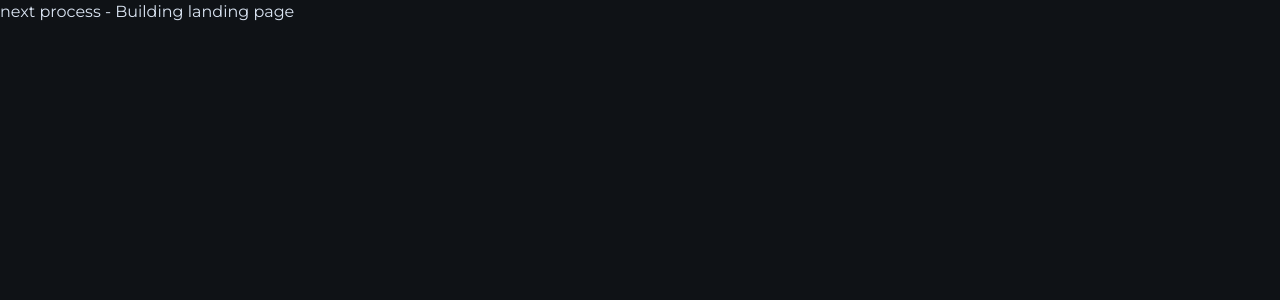
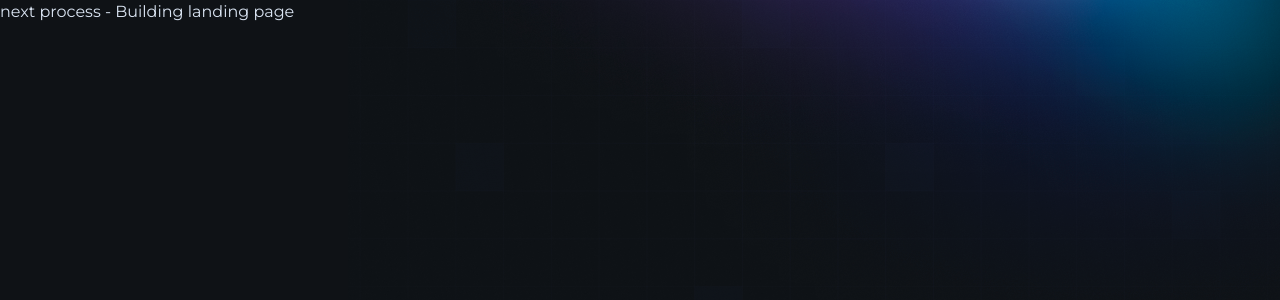
Before and after one commit to 7alexandree7/DevState---Front---Next, a Next.js app: page / in a window 1280 px wide. Shown: the top 300 px of the page. Built offline with nearby package versions, Linux system fonts and the light colour scheme.

Commit message:
adding background image to body

```diff
--- a/src/app/layout.tsx
+++ b/src/app/layout.tsx
@@ -26,7 +26,7 @@
 }>) {
   return (
     <html lang="pt-br" className={`${oxanium.variable} ${montserrat.variable}`}>
-      <body className="bg-gray-900 text-gray-100 antialiased">{children}</body>
+      <body className="bg-gray-900 text-gray-100 antialiased bg-[url(/background.png)] bg-no-repeat bg-top md:bg-top-right">{children}</body>
     </html>
   );
 }
```
